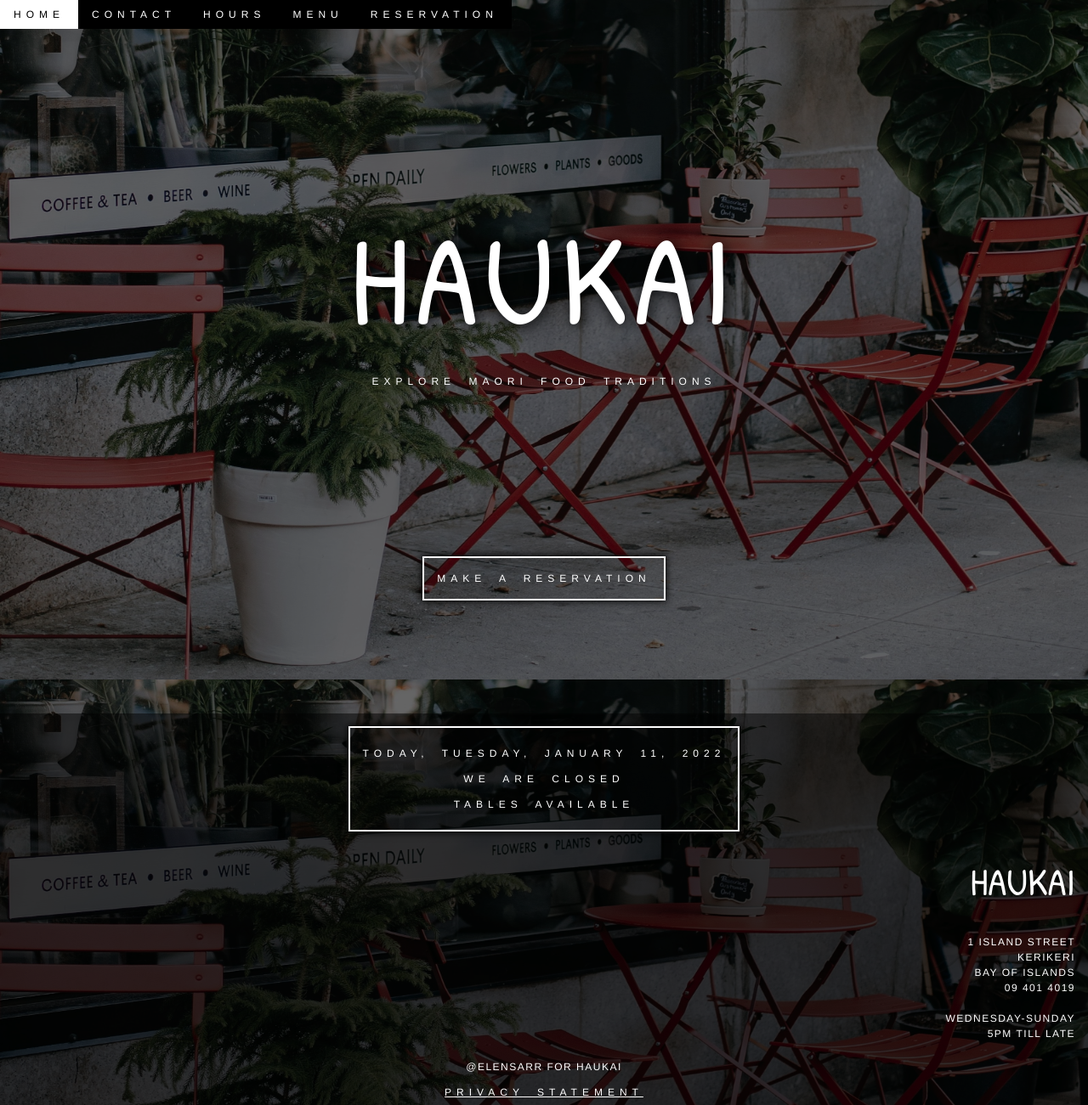
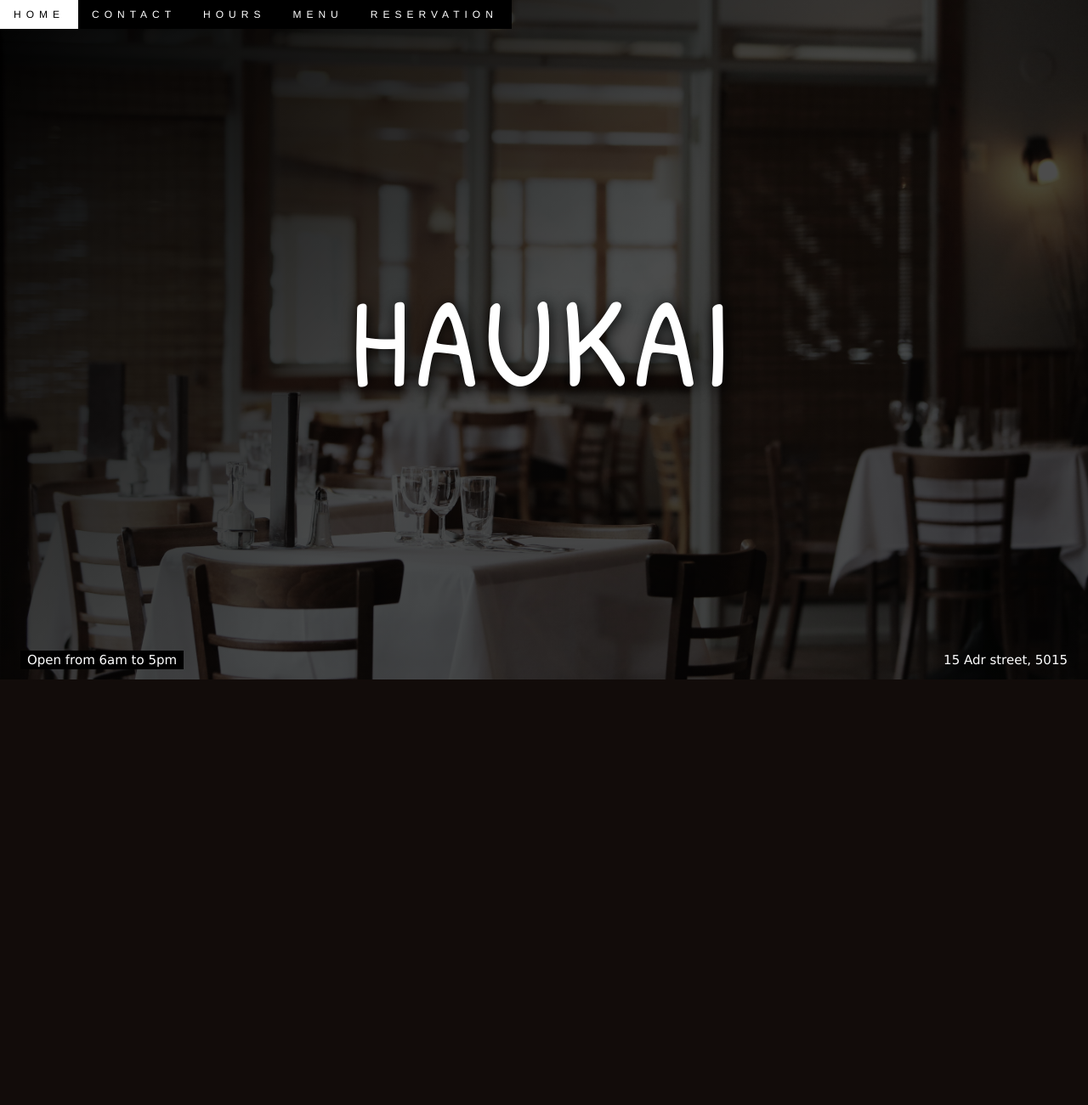
Before and after one commit to Elensarr/elensarr.github.io, a PHP site: page / in a window 1280 px wide. Shown: the whole page at 85% size. After the commit the page ends 800 px from the top, so only its background shows below. Run offline with PHP 8.4, Linux system fonts and the light colour scheme.

Commit message:
background

```diff
--- a/index.html
+++ b/index.html
@@ -1,5 +1,5 @@
 <!DOCTYPE html>
-<html id="html_homepage">
+<html>
      <head>
 
         <meta charset="utf-8">
@@ -34,7 +34,7 @@
                    isOpen = "Open from 5pm";
                 }
            }
-           document.getElementById("availability_info").innerHTML = "Today, "+
+         //  document.getElementById("availability_info").innerHTML = "Today, "+
             today.toLocaleDateString("en-US", options)+"<br> We are "+isOpen+"<br> Tables "+tablesAvailable();
        }
        //function to send request to server to check if tables are avialable
@@ -48,14 +48,11 @@
 
 
     </head>
-    <body id="homepage" onload="isOpen()">
-
-
-
+    <body >
 
         <!-- NAVIGARION BAR (for desktop)-->
         <nav class="w3-top">
-            <div class="w3-bar w3-right" >
+            <div class="w3-bar w3-right " >
                 <a class="w3-white  w3-bar-item w3-button w3-mobile w3-hover-white w3-hide-small"  href = "./index.html" > HOME </a>   <!-- selection for the active page -->
                 <a class="w3-bar-item w3-black  w3-button w3-mobile w3-hover-white w3-hide-small" href = "./contact.html" > CONTACT </a>
                 <a class="w3-bar-item w3-black w3-button w3-mobile w3-hover-white w3-hide-small" href = "./hours.html" > HOURS </a>
@@ -84,17 +81,34 @@
             </script>
         </nav>
 
-    </nav>
 
-            <!--  LOGO -->
-            <header>
+
+            <!--  LOGO
+            <header class="w3-content">
                 <div class="centered">
                     <p id="logo_main"> HAUKAI</p>
                     <p id="slogan_main">Explore Maori food traditions</p>
                 </div>
-            </header>
+            </header>-->
 
-            <!-- BOOK BUTTON-->
+
+<!-- Header with image -->
+<header class="bgimg w3-display-container w3-grayscale-min" id="home">
+    <div class="w3-display-bottomleft w3-center w3-padding-large w3-hide-small">
+      <span class="w3-tag">Open from 6am to 5pm</span>
+    </div>
+    <div class="w3-display-middle w3-center">
+      <span class="w3-text-white" id="logo_main">HAUKAI</span>
+    </div>
+    <div class="w3-display-bottomright w3-center w3-padding-large">
+      <span class="w3-text-white">15 Adr street, 5015</span>
+    </div>
+  </header>
+
+
+
+
+            <!-- BOOK BUTTON
             <main id="main_home">
                <a class="button white_border" id="reservation_button" href = "./reservation.html">MAKE A RESERVATION</a>
             </main>
@@ -113,7 +127,7 @@
                     <br><br> Wednesday-Sunday <br>5pm till late</p>
                 </div>
                 <div id="copiright"> <p> @Elensarr for HAUKAI <br> <a href="./privacy.html">Privacy Statement</a></p></div>
-            </footer>
+            </footer>-->
 
     </body>
 </html>
--- a/styles.css
+++ b/styles.css
@@ -31,41 +31,18 @@
 	margin:0;
 	color: var(--main);
 }
-/*grid template */
-/*For home page - larger logo*/
-#homepage {
-    display: grid;
-    grid-template-rows:  25% 55% 25% auto;
-    grid-template-areas:
-    "nav"
-    "head"
-    "main"
-    "foot";
-    height: 100vh;
-}
-/*for regular pages */
-body {
-    display: grid;
-    grid-template-rows:  20% 80% auto;
-    grid-template-areas:
-    "head nav"
-    "main main"
-    "foot foot";
-    height: 100vh;
+body, html {
+    height: 100%;
+
   }
 
-/* =================== BACKGROUND IMAGE ======================*/
 
-html#html_homepage {
-    background: black; /* if browser can't download image)*/
-    background: linear-gradient(90deg, rgba(0,0,0,0.6) 100%, rgba(0,212,255,0) 50%), url(images/entrance.jpg), no-repeat center fixed;
-    background-size: cover;
-    /*Photo by Charles Parker from Pexels*/
-  }
+/* =================== BACKGROUND ======================*/
+
+
   html {
 background: rgb(22,22,22);
 background: linear-gradient(315deg, rgba(0,0,0,0.7011846975118172) 0%, rgba(0,0,0,1) 100%);
-
 }
 
 /* =================== NAVIGATION BAR ======================*/
@@ -82,18 +59,34 @@ background: linear-gradient(315deg, rgba(0,0,0,0.7011846975118172) 0%, rgba(0,0,
     }
 
 /* =================== HEADER (LOGO) ======================*/
-header {
-    grid-area: head;
+.bgimg {
+    background-position: center;
+    background-size: cover;
+
+    background-image:linear-gradient(315deg, rgba(0,0,0,0.7011846975118172) 50%, rgba(0,0,0,1) 100%), url(images/index_large.jpg);
+    min-height: 100%;
   }
+
 /*Logo on the home page*/
 #logo_main {
-    text-align:center;
     font-size: 10rem;
-    color: var(--main);
+
+
     font-family: var(--logo);
     letter-spacing: 0.5rem;
     text-shadow: 2px 2px 17px #000000;
 }
+@media screen and (min-width: 601px) {
+#logo_main {
+    font-size: 10rem;
+}
+}
+@media screen and (max-width: 600x) {
+    #logo_main {
+        font-size: 90vw;
+    }
+    }
+
 /*Logo on regular pages*/
 .logo {
     display: inline-block;
```
Lines whose indentation alone changed are shown as unchanged.
